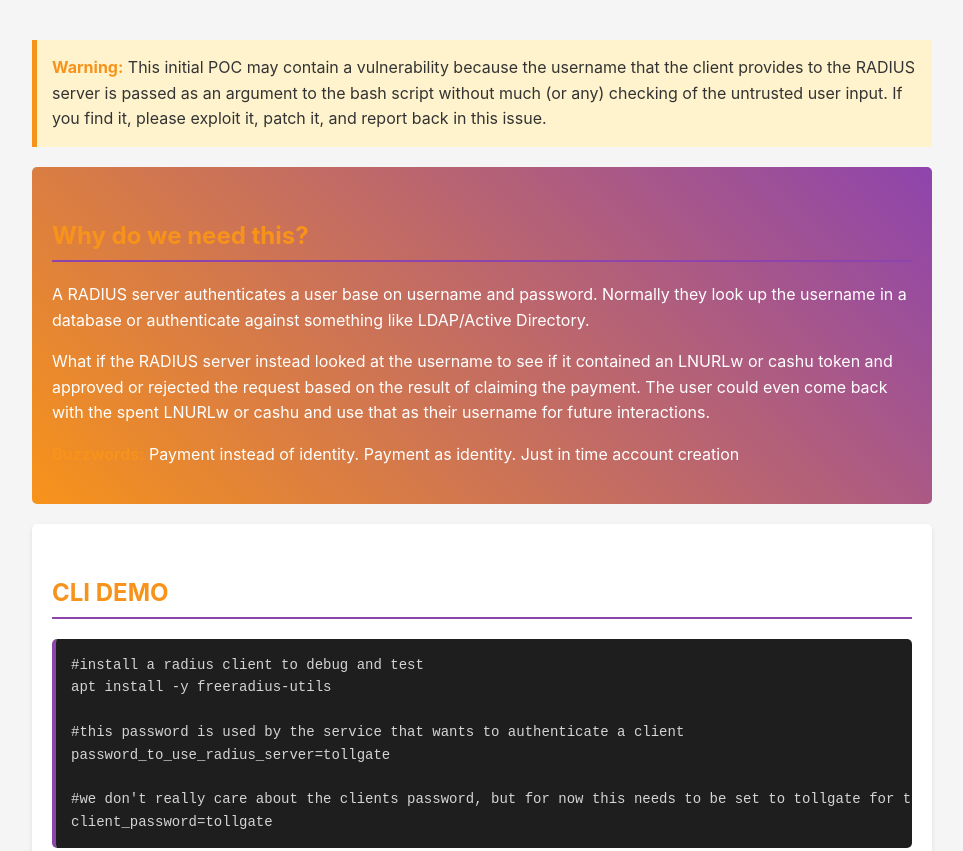
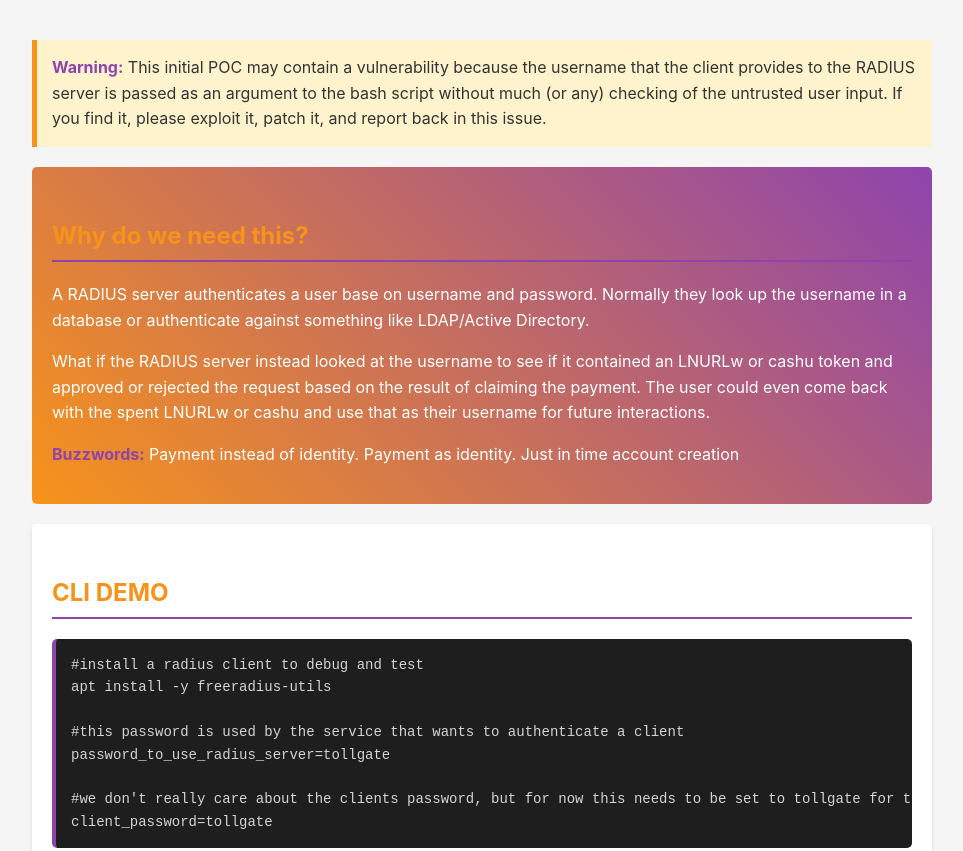
Before and after one commit to OpenTollGate/TollGate, a website: page nsite/payments_in_radius_server.html in a window 1280 px wide. Shown: the top 851 px of the page, without its empty margins (158-1121 px from the left). Drawn offline with Linux system fonts and the light colour scheme.

Commit message:
Contrast

```diff
--- a/nsite/payments_in_radius_server.html
+++ b/nsite/payments_in_radius_server.html
@@ -98,7 +98,7 @@
         }
 
         strong {
-            color: var(--bitcoin-orange);
+            color: var(--nostr-purple);
         }
 
         .config-file {
```
